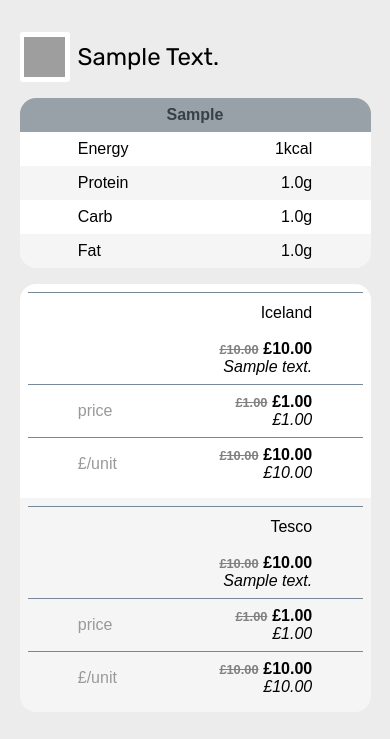
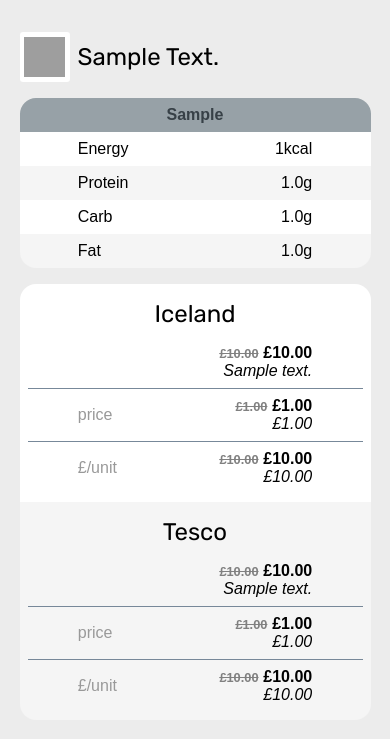
Before and after one commit to travfu/frugal-protein, a Django app: page /product/1/ in a window 390 px wide. Shown: the top 739 px of the page. Run offline with Django 3.2, Linux system fonts and the light colour scheme; tables that the repository leaves empty hold one stand-in row (values such as "Sample post"); grey boxes are pictures that could not be loaded.

Commit message:
fixed typo that resulted in store header being hidden in small screens

```diff
--- a/frugal_protein/products/templates/products/product.html
+++ b/frugal_protein/products/templates/products/product.html
@@ -57,7 +57,7 @@
 
             {% for store, prices in product.price_table.items %}
             <div class="table-row flex--4col">
-                <div class="col1 price-composite">{{ store|title }}</div>
+                <div class="col1 store">{{ store|title }}</div>
 
                 {% for price_composite in prices %}
                     <div class="{{ price_composite.class }} price-composite">
```
